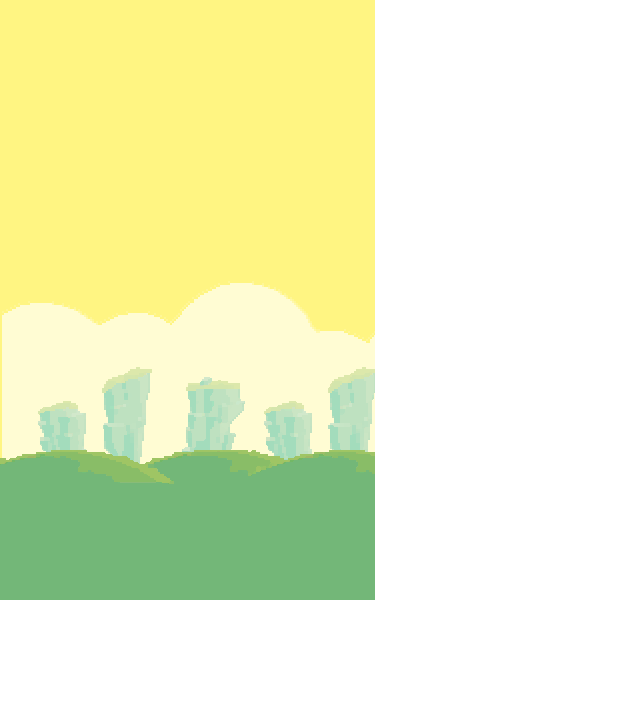
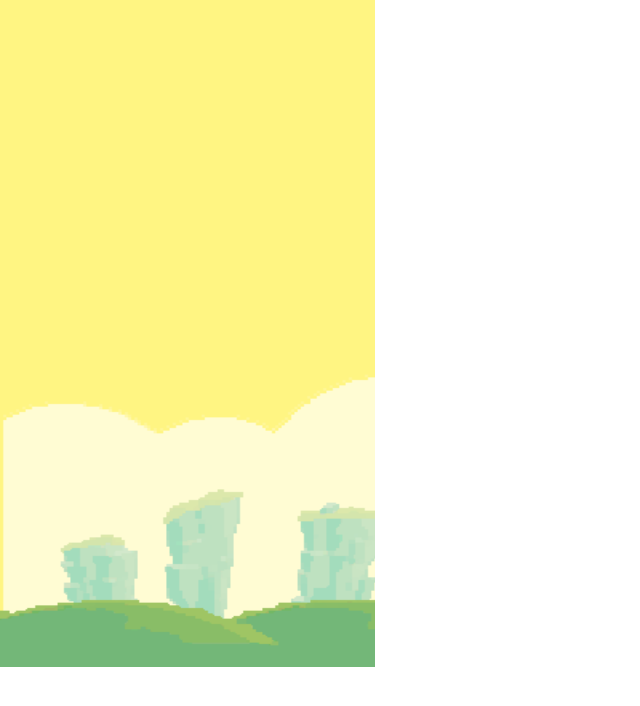
Before and after one commit to Chellyyy/WeChat_FB, a website with bundled scripts: page index.html in a window 1280 px wide. Shown: the whole page, without its empty margins (0-640 px from the left). Built offline with nearby package versions, Linux system fonts and the light colour scheme.

Commit message:
Update Background

```diff
--- a/Main.js
+++ b/Main.js
@@ -2,34 +2,29 @@
 
 import {ResourceLoader} from "./js/base/ResourceLoader.js";
 import {Director} from "./js/Director.js";
+import {BackGround} from "./js/runtime/BackGround.js";
+import {DataStore} from "./js/base/DataStore.js";
 
 export class Main {
     constructor(){
         this.canvas = document.getElementById('game_canvas');
         this.ctx = this.canvas.getContext('2d');
+        this.dataStore = DataStore.getInstance();
         const loader = ResourceLoader.create();
         loader.onLoaded(map => this.onResourceFirstLoaded(map));
 
-        let image = new Image();
-        image.src='../res/background.png';
-
-        image.onload = ()=>{
-            this.ctx.drawImage(
-                image,
-                0,
-                0,
-                image.width,
-                image.height,
-                0,
-                0,
-                image.width,
-                image.height
-            );
-        }
 
     }
     onResourceFirstLoaded(map){
-        console.log(map);
+        this.dataStore.ctx = this.ctx;
+        this.dataStore.res = map;
+        this.init();
+
 
     }
+    init(){
+        this.dataStore
+            .put('background', BackGround);
+        Director.getInstance().run();
+    }
 }
--- a/index.html
+++ b/index.html
@@ -2,6 +2,7 @@
 <html lang="en">
 <head>
     <meta charset="UTF-8">
+    <meta name="viewport" content="width=device-width,initial-scale=1" />
     <title>Web FlappyBird</title>
     <style>
         * {
--- a/js/Director.js
+++ b/js/Director.js
@@ -1,12 +1,19 @@
 //导演类，控制游戏的逻辑
+import {DataStore} from "./base/DataStore.js";
+
 export class Director {
-    constructor(){
-        console.log('构造器初始化');
-    }
+
     static  getInstance(){
         if(!Director.instance){
             Director.instance = new Director();
         }
         return Director.instance;
     }
+    constructor(){
+        this.dataStore = DataStore.getInstance();
+    }
+    run(){
+        const backgroundSprite = this.dataStore.get('background');
+        backgroundSprite.draw();
+    }
 }
--- a/js/base/DataStore.js
+++ b/js/base/DataStore.js
@@ -1,4 +1,27 @@
 //变量缓存器，方便我们在不同的类中访问和修改变量
 export class DataStore {
-
+    static  getInstance(){
+        if(!DataStore.instance){
+            DataStore.instance = new DataStore();
+        }
+        return DataStore.instance;
+    }
+    constructor(){
+        this.map = new Map();
+    }
+    put(key,value){
+        if(typeof value ==='function'){
+            value = new value();
+        }
+        this.map.set(key,value);
+        return this;
+    }
+    get(key){
+        return this.map.get(key);
+    }
+    destroy(){
+        for(let value of this.map.values()){
+            value = null;
+        }
+    }
 }
--- a/js/base/Sprite.js
+++ b/js/base/Sprite.js
@@ -1,4 +1,59 @@
 //精灵的基类，负责初始化精灵加载的资源和大小以及位置
+import {DataStore} from "./DataStore.js";
+
 export class Sprite {
-
+    constructor(img = null,
+                srcX = 0,
+                srcY = 0,
+                srcW = 0,
+                srcH = 0,
+                x = 0, y = 0,
+                width = 0, height = 0){
+        this.dataStore = DataStore.getInstance();
+        this.ctx = this.dataStore.ctx;
+        this.img = img;
+        this.srcX = srcX;
+        this.srcY = srcY;
+        this.srcW = srcW;
+        this.srcH = srcH;
+        this.x = x;
+        this.y = y;
+        this.width = width;
+        this.heigth = height;
+    }
+    static getImage(key){
+        return DataStore.getInstance().res.get(key);
+    }
+    /**
+     * img 传入Image对象
+     * srcX 要裁剪的起始X坐标
+     * srcY 要裁剪的起始Y坐标
+     * srcW 裁剪的宽度
+     * srcH 裁剪的高度
+     * x 放置的x坐标
+     * y 放置的y坐标
+     * width 要使用的宽度
+     * height 要使用的高度
+     */
+    draw(img = this.img,
+         srcX = this.srcX,
+         srcY = this.srcY,
+         srcW = this.srcW,
+         srcH = this.srcH,
+         x = this.x,
+         y = this.y,
+         width = this.width,
+         height = this.heigth){
+        this.ctx.drawImage(
+            img,
+            srcX,
+            srcY,
+            srcW,
+            srcH,
+            x,
+            y,
+            width,
+            height,
+        )
+    }
 }
--- a/js/runtime/BackGround.js
+++ b/js/runtime/BackGround.js
@@ -1,4 +1,13 @@
 //背景
-export class BackGround {
+import {Sprite} from "../base/Sprite.js";
 
+export class BackGround extends Sprite{
+    constructor(){
+        const image = Sprite.getImage('background');
+        super(image,
+            0,0,
+            image.width,image.height,
+            0,0,
+            window.innerWidth,window.innerHeight);
+    }
 }
```
Also changed, not shown: dist/Main.js, dist/js/Director.js, dist/js/base/DataStore.js, dist/js/base/Sprite.js, dist/js/runtime/BackGround.js, 6 other files.
